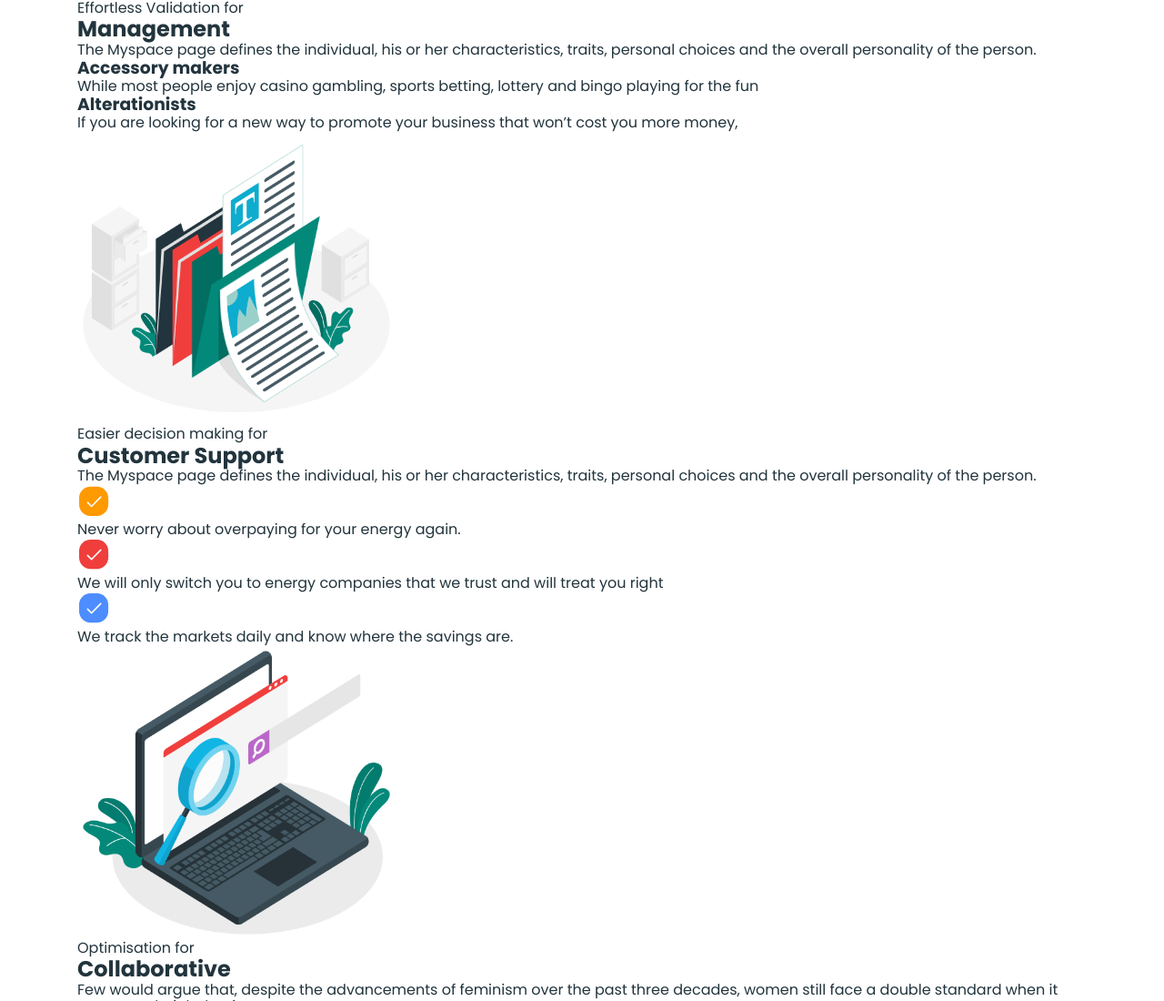
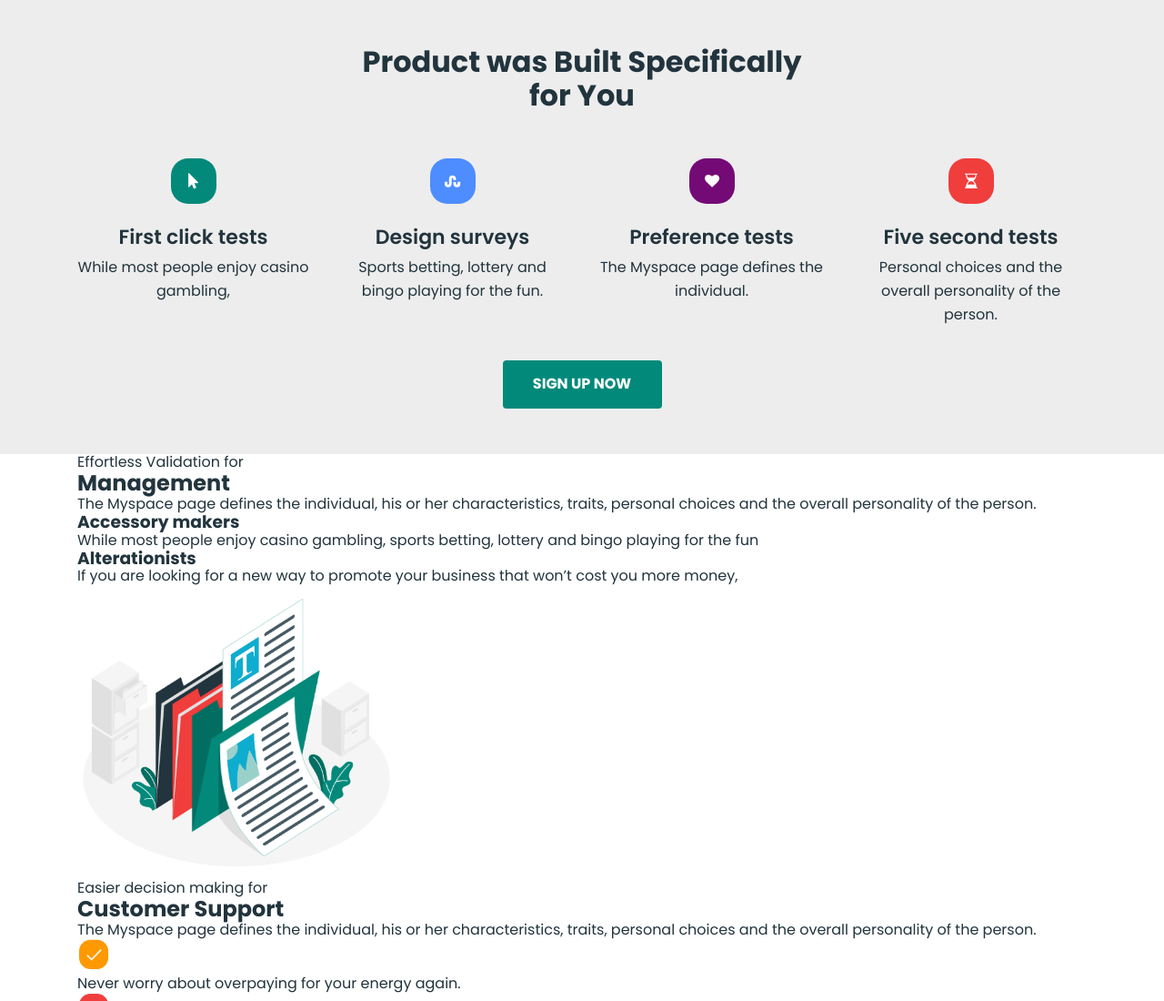
Before and after one commit to Hellwood1/business-promotion-team-project, a website built with Vite: page src/index.html in a window 1280 px wide. Shown: the top 1100 px of the page at 91% size. Built offline with nearby package versions, Linux system fonts and the light colour scheme; a web font is replaced by a local one.

Commit message:
Секция feature-section

```diff
--- a/src/css/layout/feature-section.css
+++ b/src/css/layout/feature-section.css
@@ -0,0 +1,141 @@
+/* =============== MOBILE ===============*/
+
+.feature-section-container {
+    display: flex;
+    flex-direction: column;
+    align-items: center;
+
+    background-color: #EDEDED;
+
+    padding-top: 58px;
+    padding-bottom: 50px;
+    padding-right: 20px;
+    padding-left: 20px;
+}
+
+.feature-section-header {
+    margin-bottom: 50px;
+    text-align: center;
+
+    color: var(--black);
+    font-size: 32px;
+    font-weight: 700;
+}
+
+.feature-section-list {
+    display: flex;
+    flex-direction: column;
+}
+
+.feature-section-item {
+    width: 240px;
+    margin: 0 auto;
+}
+
+.feature-section-item-container {
+    display: flex;
+    justify-content: center;
+    align-items: center;
+    padding: 0;
+
+    margin-left: auto;
+    margin-right: auto;
+
+    width: 50px;
+    height: 50px;
+    margin-bottom: 24px;
+    border-radius: 19px;
+}
+
+.feature-section-item-green {
+    background: #02897A;
+}
+
+.feature-section-item-blue {
+    background: #4D8DFF;;
+}
+
+.feature-section-item-violet {
+    background: #740A76;
+}
+
+.feature-section-item-red {
+    background: #F03E3D;
+}
+
+.feature-section-item-header {
+    text-align: center;
+    margin-bottom: 8px;
+
+    color: var(--black);
+    font-size: 22px;
+    font-weight: 600;
+}
+
+.feature-section-item-text {
+    margin-bottom: 37px;
+    text-align: center;
+
+    color: var(--black);
+    font-size: 16px;
+    font-weight: 400;
+    line-height: 1.62;
+}
+
+.feature-section-button {
+    width: 175px;
+    height: 53px;
+    border-radius: 4px;
+    background-color: var(--dark-green);
+    outline: transparent;
+    border: transparent;
+
+    color: #FFF;
+    font-size: 16px;
+    font-weight: 700;
+
+    transition:
+    background-color 250ms cubic-bezier(0.4, 0, 0.2, 1);
+}
+
+.feature-section-button:hover,
+.feature-section-button:focus {
+    background-color: #045c52;
+}
+
+/* =============== DESKTOP ===============*/
+
+@media screen and (min-width: 1150px) {
+    .feature-section-container {
+        display: flex;
+        flex-direction: column;
+        align-items: center;
+
+        background-color: #EDEDED;
+
+        padding-top: 50px;
+        padding-bottom: 50px;
+        padding-right: 20px;
+        padding-left: 20px;
+    }
+
+    .feature-section-header {
+        width: 500px;
+        margin-bottom: 50px;
+        text-align: center;
+
+        color: var(--black);
+        font-size: 32px;
+        font-weight: 700;
+    }
+
+    .feature-section-list {
+        flex-direction: row;
+        gap: 30px;
+    }
+
+    .feature-section-item {
+        width: 255px;
+        margin: 0 auto;
+    }
+}
--- a/src/partials/feature-section.html
+++ b/src/partials/feature-section.html
@@ -1,5 +1,63 @@
 <section>
-  <div>
-    <!-- Vadim -->
-  </div>
+    <div class="feature-section-container container">
+      <h2 class="feature-section-header">Product  was Built Specifically for You</h2>
+      <ul class="feature-section-list">
+        <li class="feature-section-item">
+          <div class="feature-section-item-container feature-section-item-green">
+            <svg
+            class="feature-section-svg"
+            width="12"
+            height="18"
+            aria-label="close icon"
+            >
+            <use href="/images/sprite.svg#arrow-icon"></use>
+            </svg>
+          </div>
+          <h3 class="feature-section-item-header">First click tests</h3>
+          <p class="feature-section-item-text">While most people enjoy casino gambling,</p>
+        </li>
+        <li class="feature-section-item">
+          <div class="feature-section-item-container feature-section-item-blue">
+            <svg
+            class="feature-section-svg"
+            width="18"
+            height="18"
+            aria-label="close icon"
+            >
+            <use href="/images/sprite.svg#wave-icon"></use>
+            </svg>
+          </div>
+          <h3 class="feature-section-item-header">Design surveys</h3>
+          <p class="feature-section-item-text">Sports betting, lottery and bingo playing for the fun.</p>
+        </li>
+        <li class="feature-section-item">
+          <div class="feature-section-item-container feature-section-item-violet">
+            <svg
+            class="feature-section-svg"
+            width="16"
+            height="18"
+            aria-label="close icon"
+            >
+            <use href="/images/sprite.svg#heart-icon"></use>
+            </svg>
+          </div>
+          <h3 class="feature-section-item-header">Preference tests</h3>
+          <p class="feature-section-item-text">The Myspace page defines the individual.</p>
+        </li>        <li class="feature-section-item">
+          <div class="feature-section-item-container feature-section-item-red">
+            <svg
+            class="feature-section-svg"
+            width="14"
+            height="18"
+            aria-label="close icon"
+            >
+            <use href="/images/sprite.svg#sand-clock-icon"></use>
+            </svg>
+          </div>
+          <h3 class="feature-section-item-header">Five second tests</h3>
+          <p class="feature-section-item-text">Personal choices and the overall personality of the person.</p>
+        </li>
+      </ul>
+      <button class="feature-section-button" type="button">SIGN UP NOW</button>
+    </div>
 </section>
```
